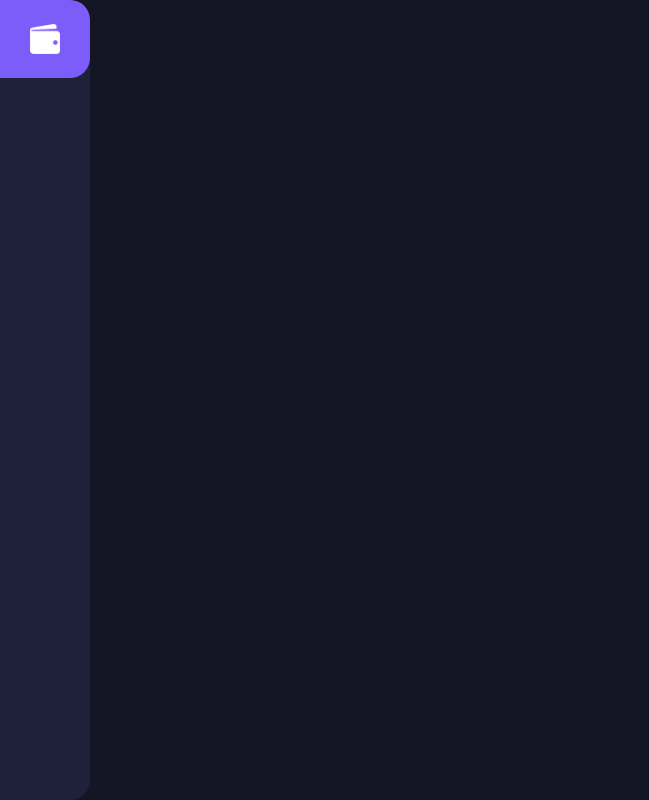
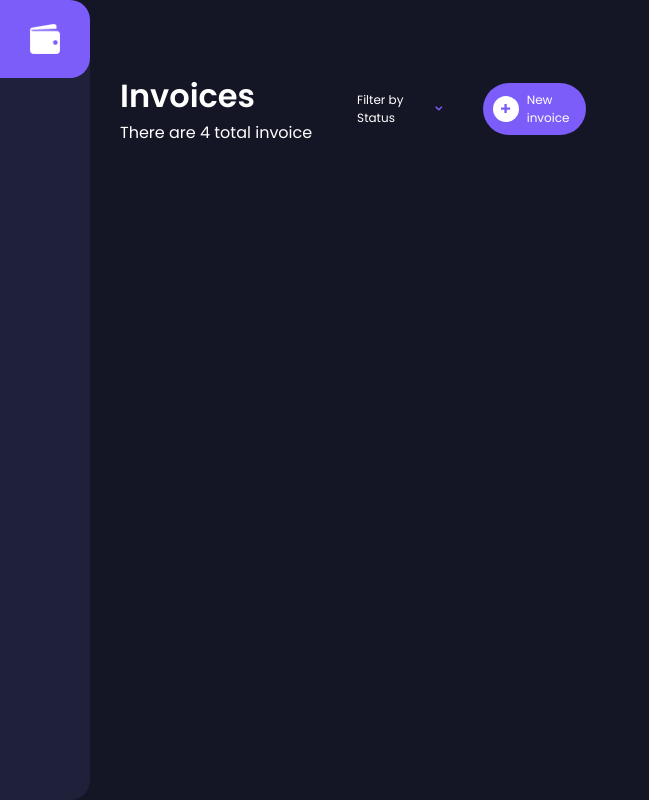
Before and after one commit to Yan-pi/VueIncome, a Vue app: page / in a window 1280 px wide. Shown: the whole page, without its empty margins (0-649 px from the left). Built offline with nearby package versions, Linux system fonts and the light colour scheme.

Commit message:
Feat: iniciando o desenvolvimento de homeview

```diff
--- a/src/App.vue
+++ b/src/App.vue
@@ -86,9 +86,9 @@
 
 // animated invoice
 
-.invoice-enter-active,
-.invoice-leave-active {
-  transition: 0.8s ease all;
+.INVOICE-ENTER-ACTIVE,
+.INVOICE-LEAVE-ACTIVE {
+  TRANSITION: 0.8S EASE ALL;
 }
 
 .invoice-enter-from,
--- a/src/views/HomeView.vue
+++ b/src/views/HomeView.vue
@@ -1,12 +1,145 @@
 <script>
 export default {
-  name: "HomeView",
-  components: {},
-};
+  name: 'HomeView',
+  data(){
+    return{
+      filterMenu: null
+    }
+  },
+  components: {}
+}
 </script>
 
 <template>
   <main>
-    <div class="home"></div>
+    <div class="home container">
+      <div class="header flex">
+        <div class="left flex flex-column">
+          <h1>Invoices</h1>
+          <span>There are 4 total invoice</span>
+        </div>
+        <div class="right flex">
+          <div @click="toggleFilterMenu" class="filter flex" ref="filter">
+            <span>Filter by Status</span>
+            <img src="@/assets/icon-arrow-down.svg" />
+            <ul v-show="filterMenu" class="filter-menu">
+              <li>Draft</li>
+              <li>Pending</li>
+              <li>Paid</li>
+              <li>Clear filter</li>
+            </ul>
+          </div>
+          <div @click="newInvoice" class="button flex">
+            <div class="inner-button flex">
+              <img src="@/assets/icon-plus.svg" />
+            </div>
+            <span>New invoice</span>
+          </div>
+        </div>
+      </div>
+    </div>
   </main>
 </template>
+
+<style lang="scss" scoped>
+.home {
+  color: #fff;
+
+  .header {
+    margin-bottom: 65px;
+
+    .left,
+    .right {
+      flex: 1;
+    }
+
+    .right {
+      justify-content: flex-end;
+      align-items: center;
+
+      .button,
+      .filter {
+        align-items: center;
+
+        span {
+          font-size: 12px;
+        }
+      }
+
+      .filter {
+        position: relative;
+        margin-right: 40px;
+        cursor: pointer;
+
+        img {
+          margin-left: 12px;
+          width: 9px;
+          height: 5px;
+        }
+
+        .filter-menu {
+          width: 120px;
+          position: absolute;
+          top: 25px;
+          list-style: none;
+          background-color: #1e2139;
+          box-shadow: 0 4px 6px -1px rgba(0, 0, 0, 0.1), 0 2px 4px -1px rgba(0, 0, 0, 0.06);
+
+          li {
+            cursor: pointer;
+            font-size: 12px;
+            padding: 10px 20px;
+
+            &:hover {
+              color: #1e2139;
+              background-color: #fff;
+            }
+          }
+        }
+      }
+
+      .button {
+        padding: 8px 10px;
+        background-color: #7c5dfa;
+        border-radius: 40px;
+
+        .inner-button {
+          margin-right: 8px;
+          border-radius: 50%;
+          padding: 8px;
+          align-items: center;
+          justify-content: center;
+          background-color: #fff;
+          img {
+            width: 10px;
+            height: 10px;
+          }
+        }
+      }
+    }
+  }
+
+  .empty {
+    margin-top: 160px;
+    align-items: center;
+
+    img {
+      width: 214px;
+      height: 200px;
+    }
+
+    h3 {
+      font-size: 20px;
+      margin-top: 40px;
+    }
+
+    p {
+      text-align: center;
+      max-width: 224px;
+      font-size: 12px;
+      font-weight: 300;
+      margin-top: 16px;
+    }
+  }
+}
+</style>
```
